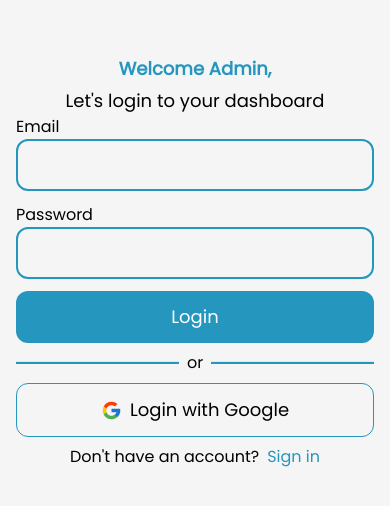
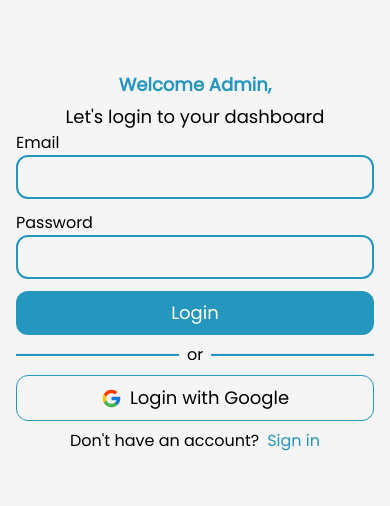
Before and after one commit to 01011001andra/Meddy, a React (Vite) app: page /login in a window 390 px wide. Shown: the part 160-666 px from the top of the page. Built offline with nearby package versions, Linux system fonts and the light colour scheme.

Commit message:
updating login form

```diff
--- a/index.html
+++ b/index.html
@@ -4,7 +4,7 @@
     <meta charset="UTF-8" />
     <link rel="icon" type="image/svg+xml" href="/vite.svg" />
     <meta name="viewport" content="width=device-width, initial-scale=1.0" />
-    <title>Vite + React</title>
+    <title>Meddy</title>
   </head>
   <body>
     <div id="root"></div>
--- a/src/components/atoms/Button.jsx
+++ b/src/components/atoms/Button.jsx
@@ -4,7 +4,7 @@ const Button = ({ style, type, content, ...props }) => {
   return (
     <button
       type={type}
-      className={`py-3 text-lg rounded-xl transition-all duration-300 ${style}`}
+      className={`py-2 md:py-3 text-lg rounded-xl transition-all duration-300 ${style}`}
       {...props}
     >
       {content}
--- a/src/components/atoms/Input.jsx
+++ b/src/components/atoms/Input.jsx
@@ -10,7 +10,7 @@ const Input = ({ style, label, type, name, id, ...props }) => {
         type={type}
         name={name}
         id={id}
-        className={`bg-transparent border-[2px] rounded-xl border-primary p-3 ${style}`}
+        className={`bg-transparent border-[2px] rounded-xl border-primary p-2 md:p-3 ${style}`}
         {...props}
       />
     </div>
```
